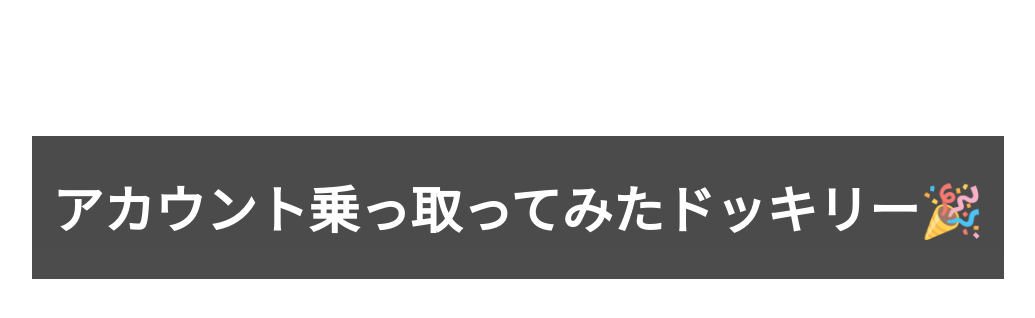
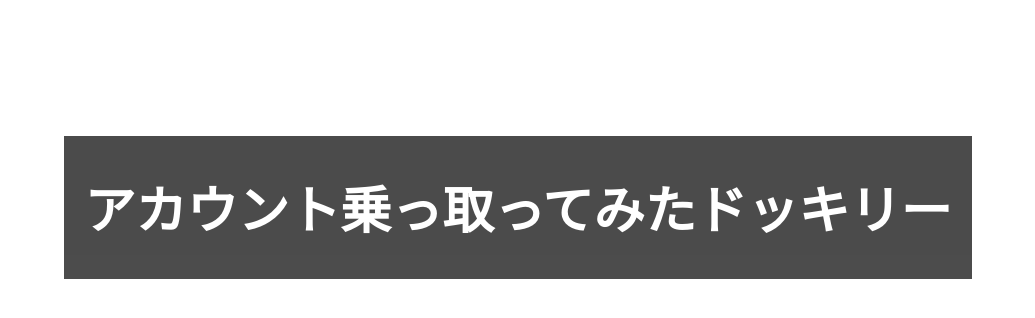
Before and after one commit to foryzen/hack, a plain HTML site: page index.html in a window 1280 px wide. Shown: the whole page, without its empty margins (122-1157 px from the left). Drawn offline with Linux system fonts and the light colour scheme.

Commit message:
Update index.html

```diff
--- a/index.html
+++ b/index.html
@@ -7,6 +7,6 @@
     <link rel="stylesheet" href="style.css">
 </head>
 <body>
-    <div class="d0"><h1 class="t0">アカウント乗っ取ってみたドッキリー🎉</h1></div>
+    <div class="d0"><h1 class="t0">アカウント乗っ取ってみたドッキリー</h1></div>
 </body>
 </html>
```
